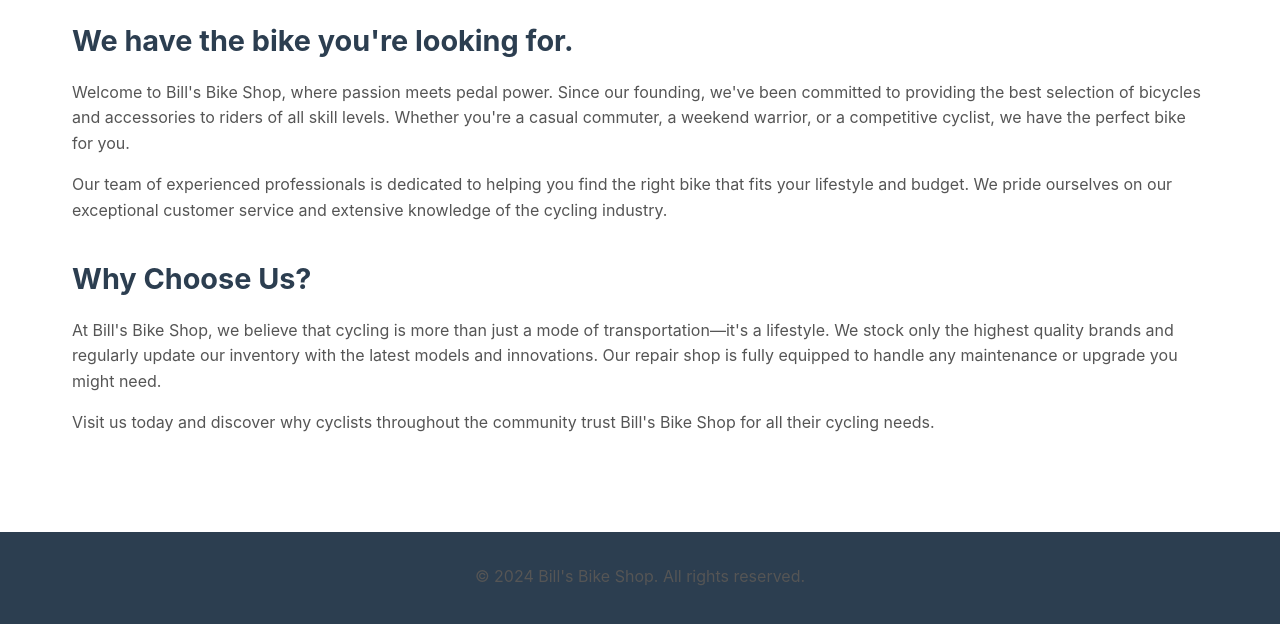
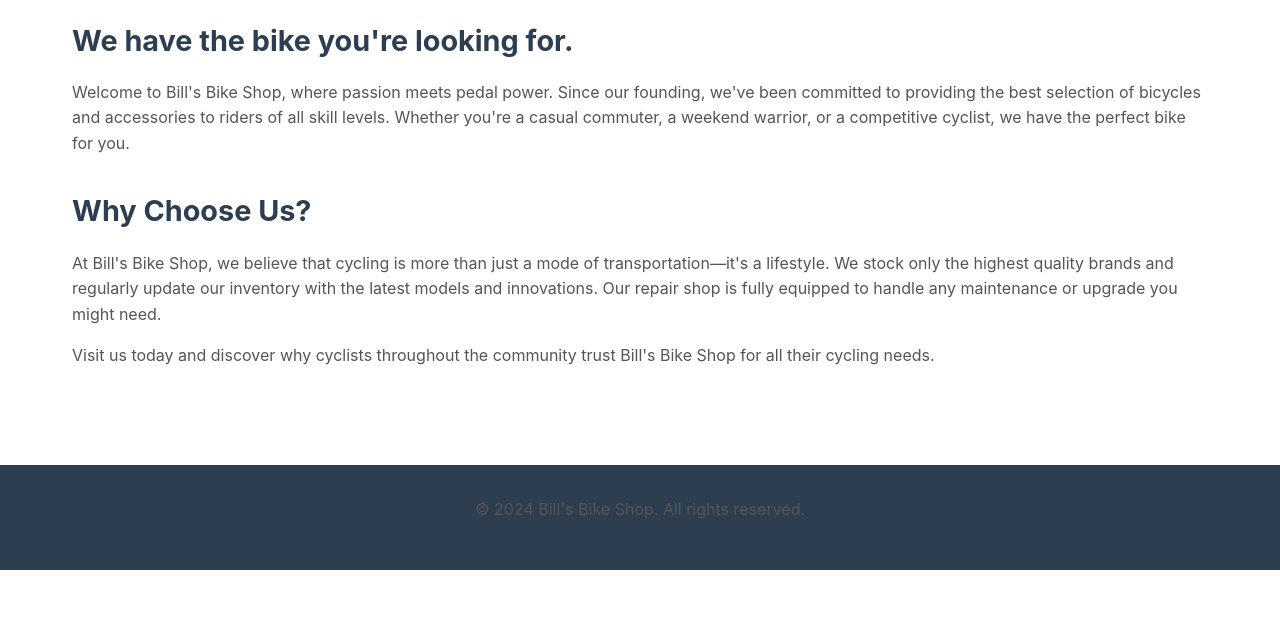
Before and after one commit to mostlyclicks/billsbikeshop, a plain HTML site: page index.html in a window 1280 px wide. Shown: the part 168-792 px from the top of the page. Drawn offline with Linux system fonts and the light colour scheme.

Commit message:
RefreshWeb: Remove the 2nd paragraph on homepage (starting with 'Our team...') and add a new 'Bike Rental' section to services.html with copy about MTB, commuter, gravel, and limited e-bikes

```diff
--- a/index.html
+++ b/index.html
@@ -99,7 +99,7 @@
 
         <p>Welcome to Bill's Bike Shop, where passion meets pedal power. Since our founding, we've been committed to providing the best selection of bicycles and accessories to riders of all skill levels. Whether you're a casual commuter, a weekend warrior, or a competitive cyclist, we have the perfect bike for you.</p>
 
-        <p>Our team of experienced professionals is dedicated to helping you find the right bike that fits your lifestyle and budget. We pride ourselves on our exceptional customer service and extensive knowledge of the cycling industry.</p>
+
 
         <h2>Why Choose Us?</h2>
 
```
